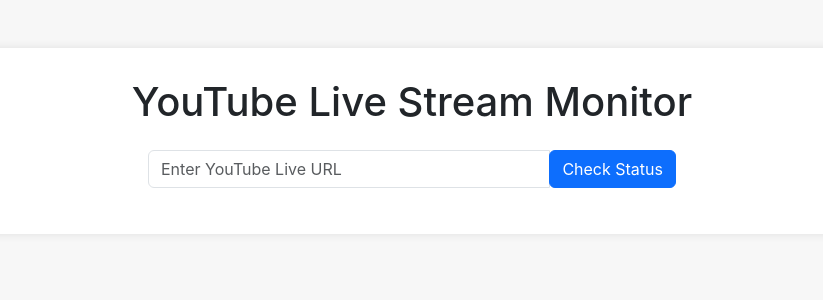
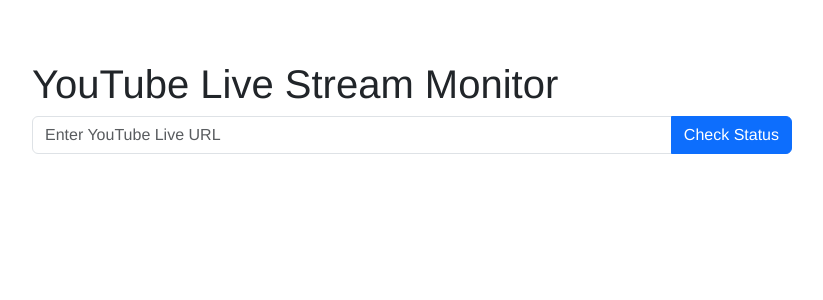
Before and after one commit to leonrlr4/yt-live-checker, a React (Create React App) app in the folder yt_livestream_monitor/frontend/: page / in a window 1280 px wide. Shown: the top 300 px of the page, without its empty margins (228-1051 px from the left). Built offline with nearby package versions, Linux system fonts and the light colour scheme.

Commit message:
Add react-toastify package and update CSS styles

```diff
--- a/yt_livestream_monitor/frontend/package.json
+++ b/yt_livestream_monitor/frontend/package.json
@@ -11,6 +11,7 @@
     "react": "^18.2.0",
     "react-dom": "^18.2.0",
     "react-scripts": "5.0.1",
+    "react-toastify": "^10.0.4",
     "web-vitals": "^2.1.4"
   },
   "scripts": {
--- a/yt_livestream_monitor/frontend/src/App.css
+++ b/yt_livestream_monitor/frontend/src/App.css
@@ -1,22 +1,126 @@
-body {
-  background-color: #f7f7f7;
+.app-container {
+  max-width: 800px;
+  margin: 40px auto;
+  padding: 20px;
+  font-family: 'Helvetica Neue', Helvetica, Arial, sans-serif;
 }
 
-.container {
-  background-color: #ffffff;
-  padding: 30px;
-  border-radius: 8px;
-  box-shadow: 0px 0px 10px rgba(0, 0, 0, 0.1);
+.title {
+  color: #333;
+  text-align: center;
+  margin-bottom: 30px;
 }
 
-.alert {
+.input-container {
+  display: flex;
+  justify-content: center;
+  margin-bottom: 20px;
+}
+
+.url-input {
+  flex-grow: 1;
+  padding: 10px;
+  margin-right: 10px;
+  font-size: 16px;
+  border: 1px solid #ccc;
+  border-radius: 4px;
+}
+
+.check-status-button {
+  padding: 10px 20px;
+  background-color: #007bff;
+  color: white;
+  border: none;
+  border-radius: 4px;
+  cursor: pointer;
+  transition: background-color 0.3s ease;
+}
+
+.check-status-button:hover {
+  background-color: #0056b3;
+}
+
+.results-container {
   margin-top: 20px;
 }
 
-.live {
-  background-color: rgb(155, 223, 190);
+.result-card {
+  background-color: white;
+  box-shadow: 0 4px 8px 0 rgba(0, 0, 0, 0.2);
+  margin-bottom: 20px;
+  padding: 20px;
+  border-radius: 8px;
+  transition: box-shadow 0.3s ease;
 }
 
-.offline {
-  background-color: rgb(226, 91, 91);
+.result-card:hover {
+  box-shadow: 0 6px 12px 0 rgba(0, 0, 0, 0.3);
 }
+
+.card-title {
+  margin: 0;
+  color: #007bff;
+  font-size: 20px;
+  font-weight: bold;
+}
+
+.card-status {
+  color: #28a745;
+  font-size: 18px;
+  margin-top: 10px;
+}
+
+.alert-danger {
+  color: #721c24;
+  background-color: #f8d7da;
+  border-color: #f5c6cb;
+  padding: 10px;
+  margin-top: 20px;
+  border-radius: 4px;
+  font-size: 16px;
+}
+
+.card-live {
+  border-left: 4px solid #28a745;
+  background-color: #f6ffed;
+}
+
+.card-offline {
+  border-left: 4px solid #dc3545;
+  background-color: #fff5f5;
+}
+
+.result-card:hover {
+  box-shadow: 0 8px 16px 0 rgba(0, 0, 0, 0.2);
+}
+
+.result-card {
+  position: relative;
+}
+
+.card-body button {
+  margin-right: 10px;
+  margin-top: 10px;
+}
+
+.btn-info {
+  color: #fff;
+  background-color: #17a2b8;
+  border-color: #17a2b8;
+}
+
+.btn-info:hover {
+  background-color: #138496;
+  border-color: #117a8b;
+}
+
+.btn-danger {
+  color: #fff;
+  background-color: #dc3545;
+  border-color: #dc3545;
+}
+
+.btn-danger:hover {
+  background-color: #c82333;
+  border-color: #bd2130;
+}
--- a/yt_livestream_monitor/frontend/src/App.js
+++ b/yt_livestream_monitor/frontend/src/App.js
@@ -1,71 +1,85 @@
 import React, {useState} from 'react';
 import axios from 'axios';
-import './App.css';
+import './App.css'; // Ensure you have this CSS file in your project
 
 function App() {
   const [ url, setUrl ] = useState('');
   const [ results, setResults ] = useState([]);
-
+  const [ error, setError ] = useState('');
 
   const checkLiveStatus = async () => {
+    setError('');
+    if (results.some(result => result.url === url)) {
+      setError('This URL has already been checked.');
+      return;
+    }
+
     try {
       const response = await axios.get(`${ process.env.REACT_APP_API_URL }/monitor/check/?url=${ encodeURIComponent(url) }`);
-      const newResult = {
-        id: Date.now(),
+      setResults(prevResults => [
+        ...prevResults,
+        {
           url,
           liveStatus: response.data.is_live ? 'Live' : 'Offline',
-        title: response.data.title || 'No title available',
-      };
-
-      setResults(prevResults => [ newResult, ...prevResults ]); // 添加新結果到列表頂部
-      setUrl(''); // 清空輸入框
-
-    } catch (error) {
-      console.error('Error checking live status', error);
-      // 這裡可以設置錯誤處理邏輯
+          title: response.data.title || 'No title available'
+        },
+      ]);
+      setUrl('');
+    } catch (err) {
+      setError('Error checking live status. Please try again.');
     }
   };
 
+  const refreshStatus = async (urlToRefresh, index) => {
+    try {
+      const response = await axios.get(`${ process.env.REACT_APP_API_URL }/monitor/check/?url=${ encodeURIComponent(urlToRefresh) }`);
+      setResults(results.map((result, i) =>
+        i === index ? {...result, liveStatus: response.data.is_live ? 'Live' : 'Offline', title: response.data.title || 'No title available'} : result
+      ));
+    } catch (error) {
+      console.error('Error refreshing live status', error);
+    }
+  };
+
+  const removeResult = index => {
+    setResults(results.filter((_, i) => i !== index));
+  };
+
+
   return (
-    <div className="container mt-5">
-      <h1 className="text-center mb-4">YouTube Live Stream Monitor</h1>
-      <div className="row justify-content-center">
-        <div className="col-md-6">
-          <div className="input-group mb-3">
+    <div className="app-container">
+      <h1>YouTube Live Stream Monitor</h1>
+      <div className="input-group">
         <input
           type="text"
           className="form-control"
           placeholder="Enter YouTube Live URL"
-              aria-label="YouTube Live URL"
-              aria-describedby="button-addon2"
           value={url}
-              onChange={(e) => setUrl(e.target.value)}
+          onChange={e => setUrl(e.target.value)}
         />
-            <div className="input-group-append">
-              <button
-                className="btn btn-primary"
-                type="button"
-                id="button-addon2"
-                onClick={checkLiveStatus}
-              >
+        <button className="btn btn-primary" onClick={checkLiveStatus}>
           Check Status
         </button>
       </div>
-          </div>
-        </div>
-      </div>
+      {error && <div className="alert alert-danger">{error}</div>}
+      <div className="results-container">
         {results.map((result, index) => (
-        <div className={`card ${ result.liveStatus.toLowerCase() }`}>
-          <div key={index} className="card mb-3">
+          <div key={index} className={`card result-card ${ getStatusClass(result.liveStatus) }`}>
             <div className="card-body">
               <h5 className="card-title">{result.title}</h5>
               <p className="card-text">{result.liveStatus}</p>
-            </div>
+              <button onClick={() => refreshStatus(result.url, index)} className="btn btn-sm btn-info">Refresh</button>
+              <button onClick={() => removeResult(index)} className="btn btn-sm btn-danger">Remove</button>
             </div>
           </div>
         ))}
       </div>
+    </div>
   );
 }
 
+function getStatusClass(status) {
+  return status === 'Live' ? 'card-live' : 'card-offline';
+}
+
 export default App;
--- a/yt_livestream_monitor/frontend/src/index.js
+++ b/yt_livestream_monitor/frontend/src/index.js
@@ -12,7 +12,4 @@
   </React.StrictMode>
 );
 
-// If you want to start measuring performance in your app, pass a function
-// to log results (for example: reportWebVitals(console.log))
-// or send to an analytics endpoint. Learn more: https://bit.ly/CRA-vitals
 reportWebVitals();
```
Also changed, not shown: 1 other file (tests, documents, lock files or other folders). Lines whose indentation alone changed are shown as unchanged.
